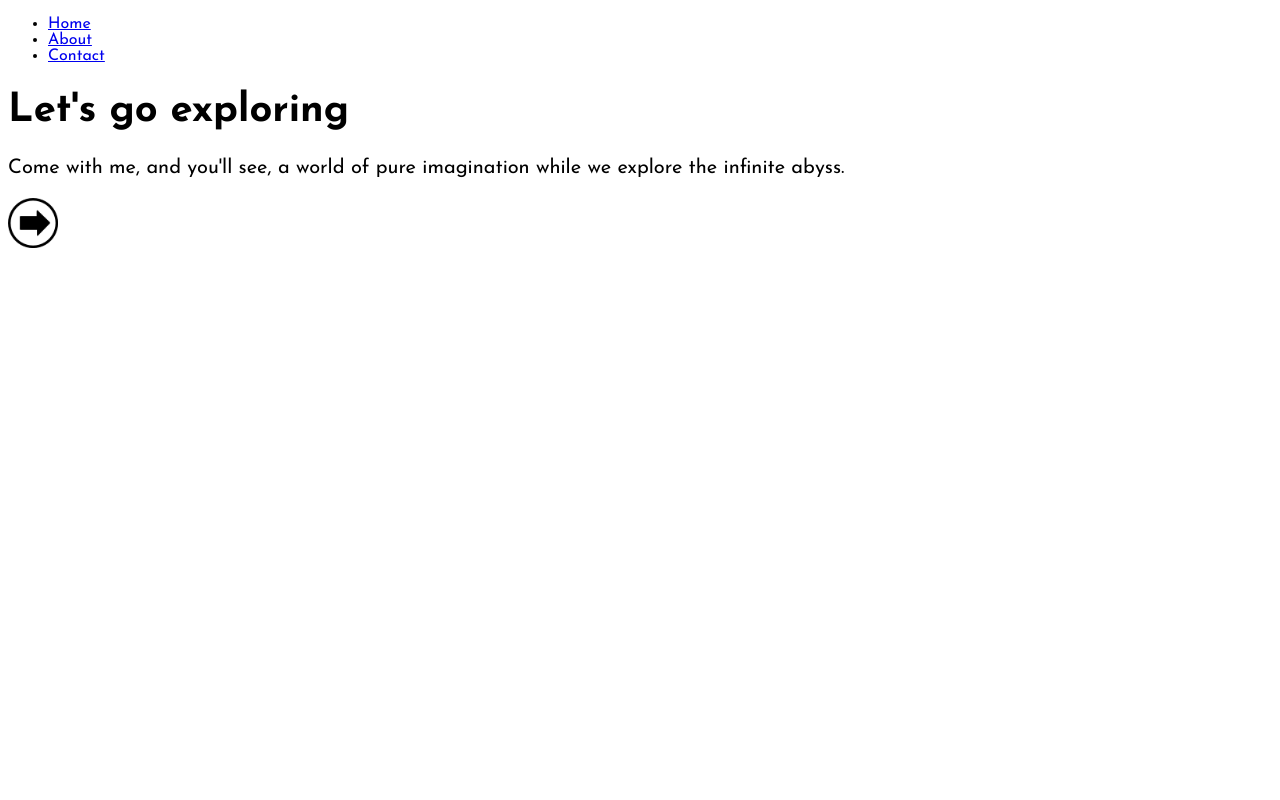
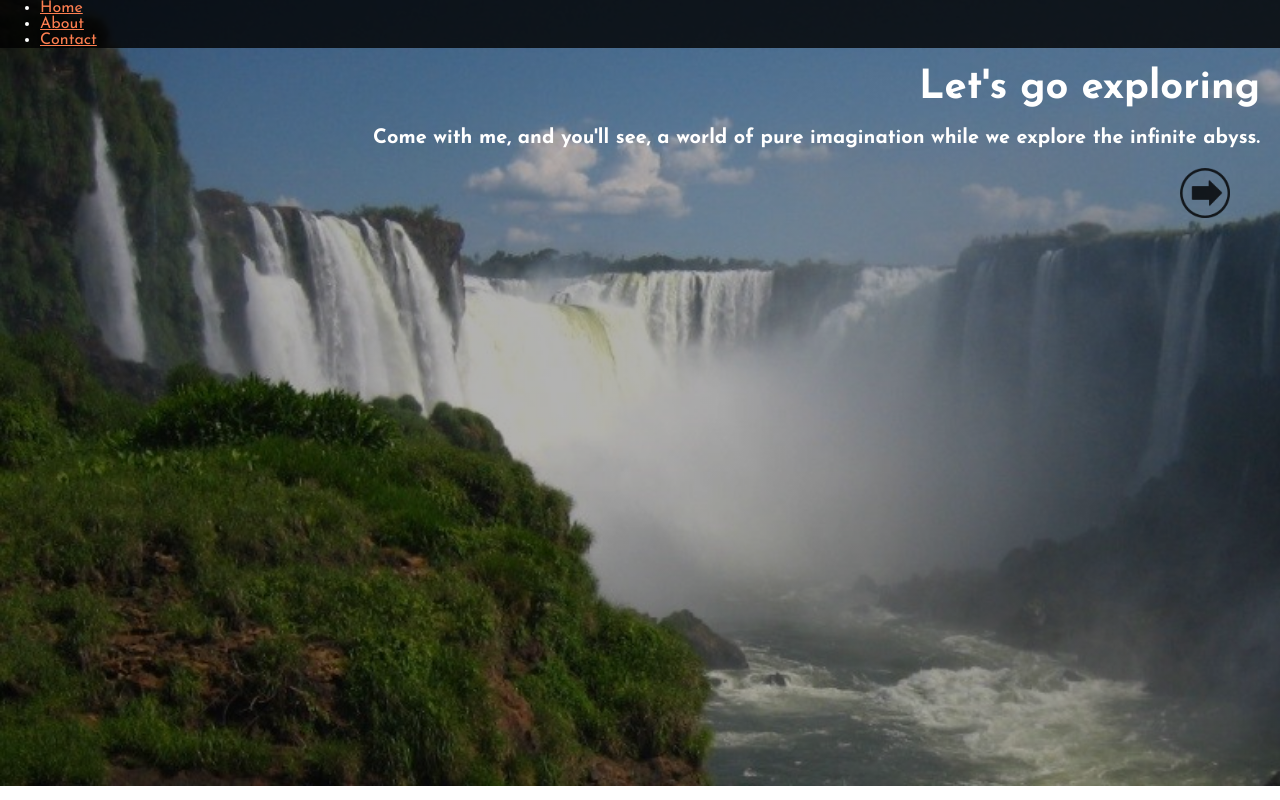
Before and after one commit to Amanda13B/AulaCSS-CodeCademy, a plain HTML site: page index.html in a window 1280 px wide. Drawn offline with Linux system fonts and the light colour scheme.

Commit message:
Modificações finais para a aula
Adição da imagem de BG, mudança nas posições dos textos, cores, dentre outros

```diff
--- a/Styles/estilos.css
+++ b/Styles/estilos.css
@@ -1,15 +1,45 @@
+*{
+    margin:0;
+}
+
 body{
     font-family: 'Josefin Sans', sans-serif;
+    color: white;
+    background-color: lightgoldenrodyellow;
+    background:linear-gradient(rgba(0,0,0,0.3),rgba(0,0,0,0.3)),url("../Images/paisagem2.jpg");
+    background-repeat: no-repeat;
+    background-size: cover;
+}
+
+nav{
+    background-color: rgba(0,0,0,0.8);
+}
+
+a{
+    color: coral;
+}
+
+main{
+    text-align: right;
+    height: 92.3vh;
 }
 
 h1{
     font-size: 40px;
+    margin-right: 20px;
+    padding-top: 20px;
 }
 
 p{
     font-size: 20px;
+    font-weight: bold;
+    padding-top: 20px;
+    margin-right: 20px;
 }
 
 img{
     height: 50px;
+    opacity: 0.8;
+    margin-top: 20px;
+    margin-right: 50px;
 }
```
Also changed, not shown: Images/paisagem.jpg (added), Images/paisagem2.jpg (added).
